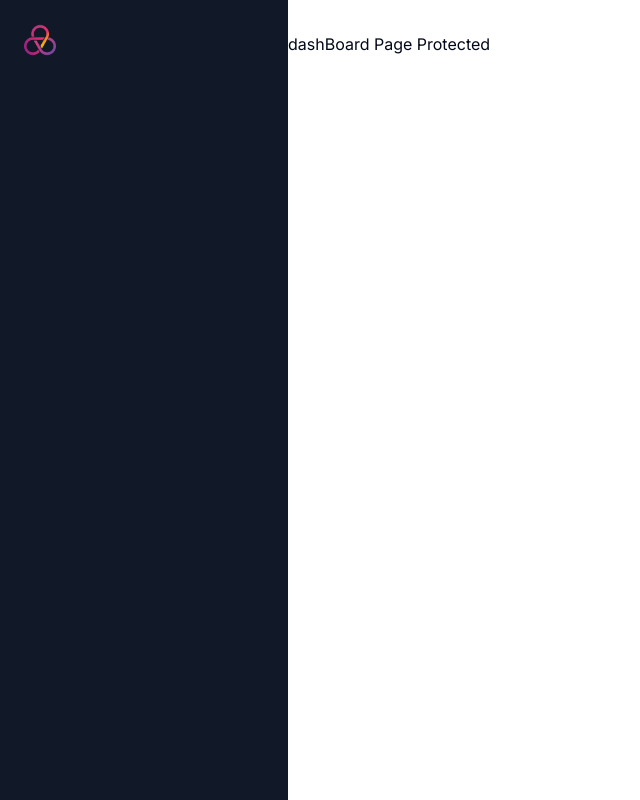
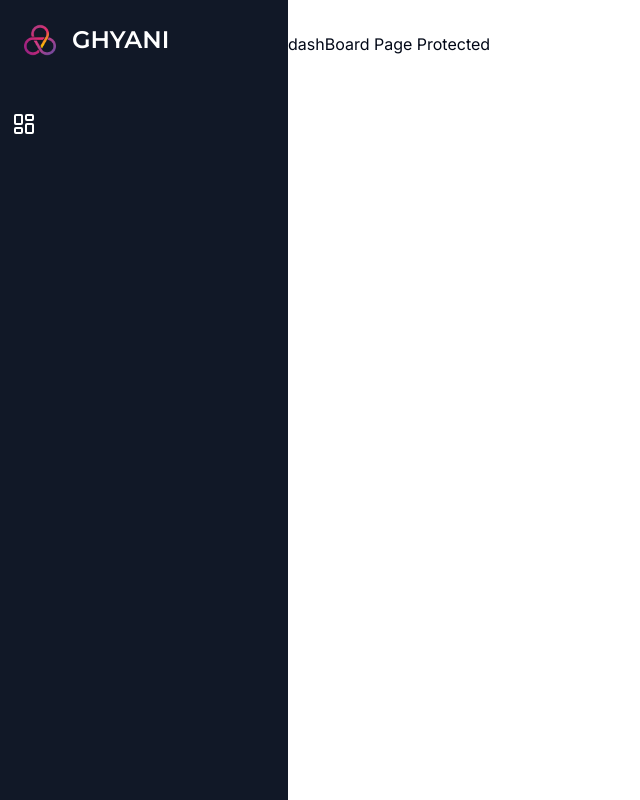
Before and after one commit to Sushankznation/AI-App, a Next.js app: page /dashboard in a window 1280 px wide. Shown: the whole page, without its empty margins (0-640 px from the left). Built offline with nearby package versions, Linux system fonts and the light colour scheme.

Commit message:
escalated the bugs was facing in the sidebar

```diff
--- a/components/sidebar.tsx
+++ b/components/sidebar.tsx
@@ -1,16 +1,42 @@
 "use client";
 import Link from "next/link";
 import Image from "next/image";
-import Logo from '../public/logo.png'
+import Logo from "../public/logo.png";
+import { Montserrat } from "next/font/google";
+import { cn } from "@/lib/utils";
+import { LayoutDashboard, Router } from "lucide-react";
+
+const routes = [
+  {
+    label: "Dashboard",
+    icon: LayoutDashboard,
+    href: "/dashboard",
+    color: "text-sky-500",
+  },
+];
+
+const montserrat = Montserrat({ weight: "600", subsets: ["latin"] });
 export default function Sidebar() {
   return (
     <div className="space-y-4 py-4 flex flex-col h-full bg-[#111827] text-white">
       <div className="px-3 py-2 flex-1">
         <Link href="/dashboard" className="flex items-center pl-3 mb-14">
           <div className="relative w-8 h-8 mr-4">
-            <Image fill alt="logo" src={Logo}/>
+            <Image fill alt="logo" src={Logo} />
           </div>
+          <h1 className={cn("text-2xl font-bold", montserrat.className)}>
+            GHYANI
+          </h1>
         </Link>
+        <div className="space-y-1">
+          {routes.map((route) => (
+            <Link href={route.href} key={route.href}>
+                <div className="flex items-center flex-1">
+                    <route.icon className="{cn(" />
+                </div>
+            </Link>
+          ))}
+        </div>
       </div>
     </div>
   );
```
